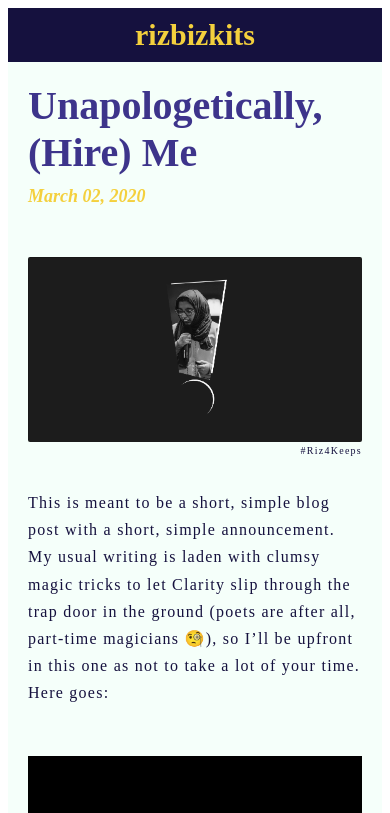
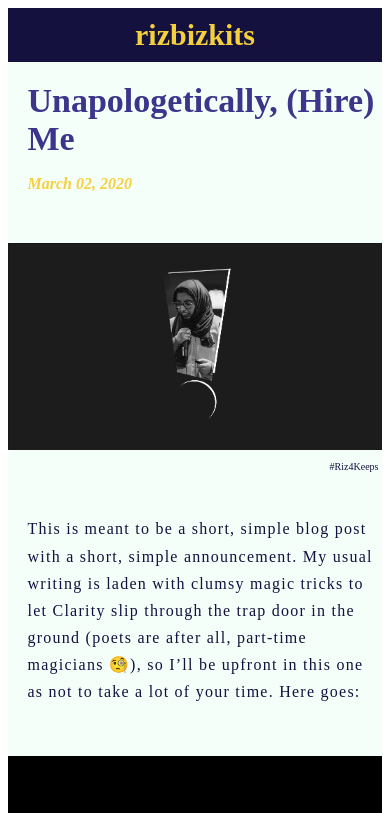
Before and after one commit to RizBizKits/rizbizkits-site, a Gatsby site: page /hire-riz in a window 390 px wide. Shown: the top 813 px of the page. Built offline with nearby package versions, Linux system fonts and the light colour scheme; Gatsby itself is replaced by a stand-in of ours.

Commit message:
css fixes

```diff
--- a/src/components/test.js
+++ b/src/components/test.js
@@ -21,7 +21,7 @@ export default () => (
     <div class="new">
 
         <nav class="hire-me">
-            🚨<a href="https://rizwanakhan.com/hire-riz">Hey! I'm available for hire starting July. Find out More.</a>
+            <span>🚨<a href="https://rizwanakhan.com/hire-riz">Hey! I'm available for hire starting July. Find out More.</a></span>
         </nav>
 
         <header class="header">
--- a/src/pages/02-03-2020-cv.md
+++ b/src/pages/02-03-2020-cv.md
@@ -5,9 +5,11 @@ title: "Unapologetically, (Hire) Me"
 featuredImage: "/blog/riz-exclamation.png"
 ---
 
-<img src="/blog/riz-exclamation.png" alt="riz holding a mic" style="border-radius:2px;margin: 0px; display: block; max-width: 100%;" />
+<figure>
+<img src="/blog/riz-exclamation.png" alt="riz holding a mic"/>
+<figcaption>#Riz4Keeps</figcaption>
+</figure>
 
-<p class="header-caption">#Riz4Keeps</p>
 
 This is meant to be a short, simple blog post with a short, simple announcement. My usual writing is laden with clumsy magic tricks to let Clarity slip through the trap door in the ground (poets are after all, part-time magicians 🧐), so I’ll be upfront in this one as not to take a lot of your time. Here goes:
 
@@ -18,7 +20,9 @@ This is meant to be a short, simple blog post with a short, simple announcement.
 
 Have a gander at my CV:
 
-<iframe src="/blog/RizwanaKhan_CV_2020.pdf#view=fit" width="100%" style="border:none;margin:10px auto 30px; height:80vh"></iframe>
+<a class="prev-btn" href="/blog/RizwanaKhan_CV_2020.pdf#view=fit" target="_blank">
+<img src="/blog/riz-cv-preview.jpg" alt="a preview of my cv"/>
+</a>
 
 </div>
 
--- a/src/source/blog.css
+++ b/src/source/blog.css
@@ -129,14 +129,23 @@ a:visited {
 
 .blog-post-content > *:not(.full-width),
 .blog-post-content > .full-width > *{
-    /* max-width: 700px;
+    max-width: 700px;
     margin-left: auto;
-    margin-right: auto; */
+    margin-right: auto;
     display: block;
     box-sizing: border-box;
     width: 100%;
 
-    padding: 0 calc((100vw - 700px) / 2);
+    /* padding: 0 calc((100vw - 700px) / 2); */
+}
+
+.blog-post-content img{
+    border-radius: 2px;
+    width: 100%;
+
+    max-width: 700px !important;
+    margin-left: auto !important;
+    margin-right: auto !important;
 }
 
 .blog-post-content hr{
@@ -201,6 +210,10 @@ a:visited {
     text-decoration: none;
 }
 
+
+.prev-btn:hover img{
+    opacity: 0.75;
+}
 
 
 /* ////  */
@@ -277,12 +290,40 @@ a:visited {
     .blog-post-content > .full-width > *{
         padding: 0 calc((100vw - 500px) / 2);
     }
+
+    .blog-post > h1,
+    .blog-post > h5,
+    .blog-post-content > *:not(.full-width):not(img):not(figure){
+        margin: auto 5vw;
+        width: 90vw;
+    }
+
+    .blog-post-content > img{
+        border-radius: 0 !important;
+        margin: 40px 0;
+    }
+
+    figure{
+        margin: 40px 0;
+    }
+
+    figure img{
+        border-radius: 0 !important;
+    }
+
+    figure figcaption,
+    .back-link{
+        width: 90vw;
+        margin: 0 5vw;
+    }
+
  }
 
 
 @media only screen and (max-width: 500px) {
     .blog-post {
-        padding: 10px 10px;
+        /* padding: 10px 10px; */
+        padding: 10px 0;
     }
 
     .blog-post__title {
@@ -293,12 +334,13 @@ a:visited {
         margin: 20px 0;
     }
 
-    .full-width {
-        padding: 40px 20px 50px;
+    .blog-post h1 {
+        font-size: 34px;
+        margin-bottom: .5em;
     }
 
-    .blog-post h1 {
-        font-size: 40px;
+    .blog-post h5{
+        font-size: 16px;
     }
 
 }
@@ -335,7 +377,7 @@ a:visited {
     align-items: center;
 }
 
-.header-caption {
+figcaption {
     margin: 0 0 30px;
     text-align: right;
     font-size: 10px;
```
Also changed, not shown: src/source/style.css (+21 -3 lines), static/blog/riz-cv-preview.jpg (added).
